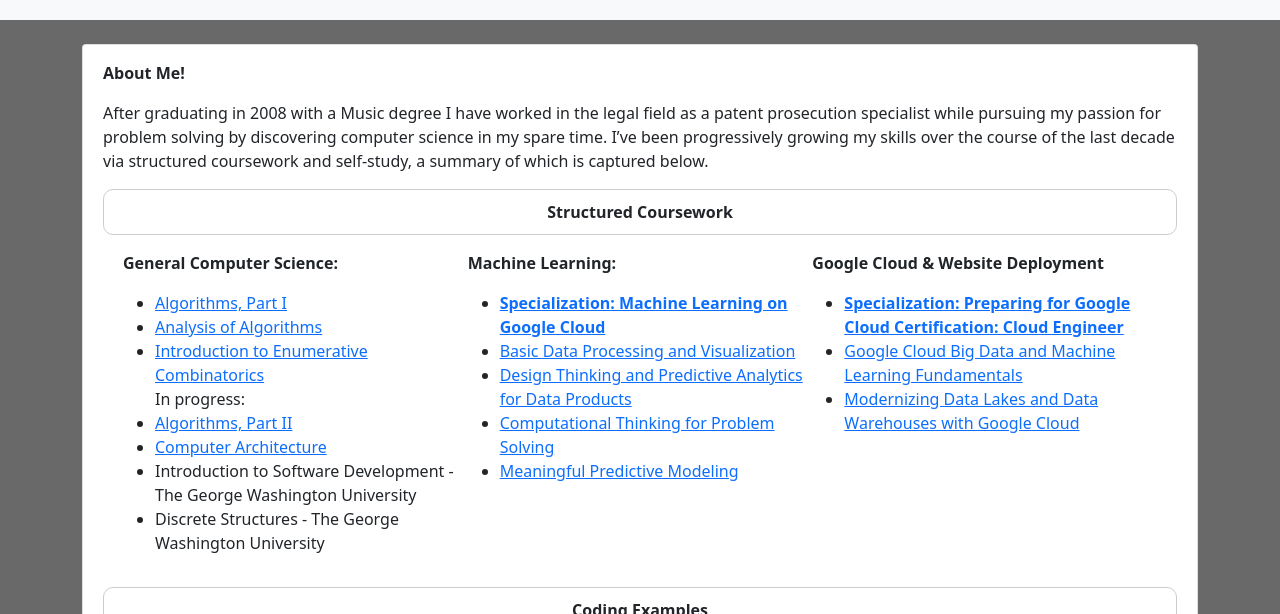
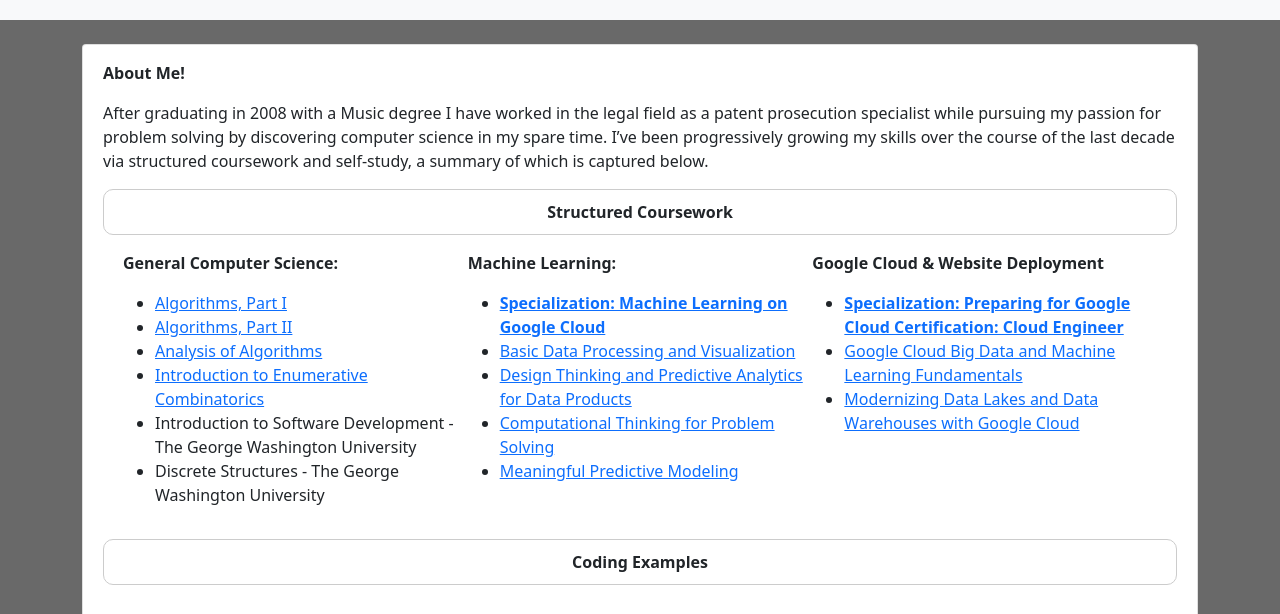
Before and after one commit to Risuo/Risuo.github.io, a plain HTML site: page cloud-app/www/about.html in a window 1280 px wide. Shown: the part 110-724 px from the top of the page. Drawn offline with nearby package versions, Linux system fonts and the light colour scheme.

Commit message:
update completion algs-II

```diff
--- a/cloud-app/www/about.html
+++ b/cloud-app/www/about.html
@@ -108,6 +108,10 @@
                                        title="Algorithms, Part I" class="screenshot"
                                        rel="homepage/images/screenshot links/Algs-I.PNG"> Algorithms, Part I</a>
                                 </li>
+                                <li><a href="https://www.coursera.org/learn/algorithms-part2" target="_blank"
+                                       title="Algorithms, Part II" class="screenshot"
+                                       rel="homepage/images/screenshot links/Algs-II.PNG"> Algorithms, Part II</a>
+                                </li>
                                 <li><a href="https://www.coursera.org/learn/analysis-of-algorithms"
                                        target="_blank"
                                        title="Analysis of Algorithms" class="screenshot"
@@ -121,14 +125,7 @@
                                        rel="homepage/images/screenshot links/Enumerative Combinatorics.PNG">Introduction
                                         to Enumerative Combinatorics</a>
                                 </li>
-                                In progress:
-                                <li><a href="https://www.coursera.org/learn/algorithms-part2" target="_blank"
-                                       title="Algorithms, Part II"> Algorithms, Part II</a>
-                                </li>
-                                <li>
-                                    <a href="https://www.coursera.org/learn/comparch" target="_blank"
-                                       title="Computer Architecture"> Computer Architecture</a>
-                                </li>
+
                                 <li>Introduction to Software Development - The George Washington University</li>
                                 <li>Discrete Structures - The George Washington University</li>
                             </ul>
```
Also changed, not shown: cloud-app/www/homepage/images/screenshot links/Algs-II.PNG (added).
